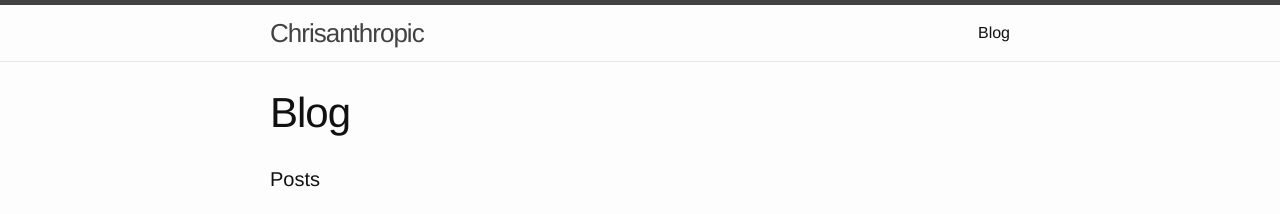
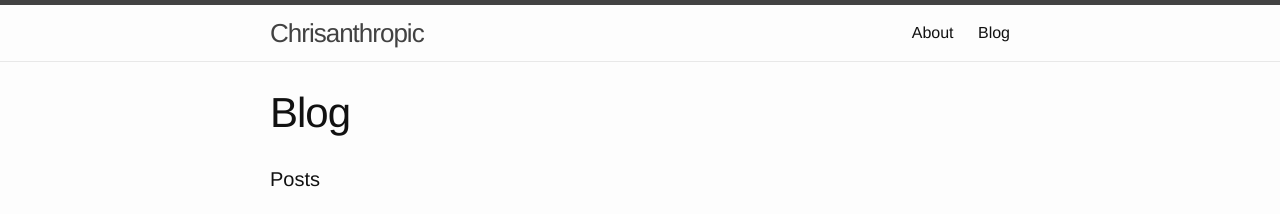
Before and after one commit to chrisanthropic/chrisanthropic.github.io, a Jekyll site: the page built from blog.html, in a window 1280 px wide. Shown: the top 214 px of the page. Built offline with Jekyll 4.4.1, drawn with Linux system fonts in a browser that asks for light colours.

Commit message:
add navigation settings to config.yml

```diff
--- a/_config.yml
+++ b/_config.yml
@@ -23,3 +23,8 @@ kramdown:
 destination: _site
 
 permalink: /blog/:year/:title
+
+# Navigation
+pages_list:
+  About: '/'
+  Blog: '/blog'
--- a/_includes/header.html
+++ b/_includes/header.html
@@ -2,7 +2,7 @@
 
   <div class="wrapper">
 
-    <a class="site-title" href="{{ site.baseurl }}/">{{ site.title }}</a>
+    <span class="site-title">{{ site.title }}</span>
 
     <nav class="site-nav">
       <a href="#" class="menu-icon">
@@ -14,10 +14,8 @@
       </a>
 
       <div class="trigger">
-        {% for page in site.pages %}
-          {% if page.title %}
-          <a class="page-link" href="{{ page.url | prepend: site.baseurl }}">{{ page.title }}</a>
-          {% endif %}
+        {% for page in site.pages_list %}
+          <a class="page-link" href="{{ page[1]  }}">{{ page[0] }}</a>
         {% endfor %}
       </div>
     </nav>
```
